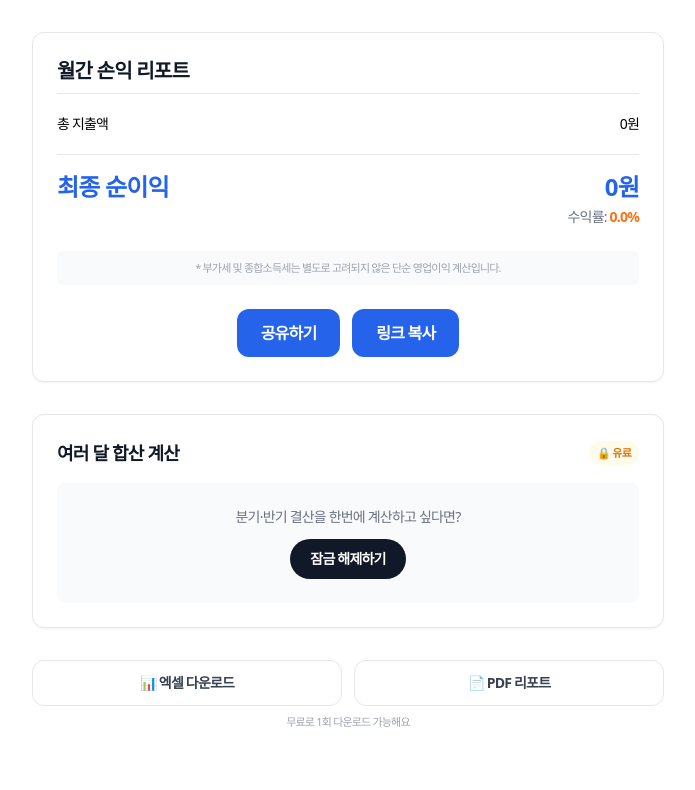
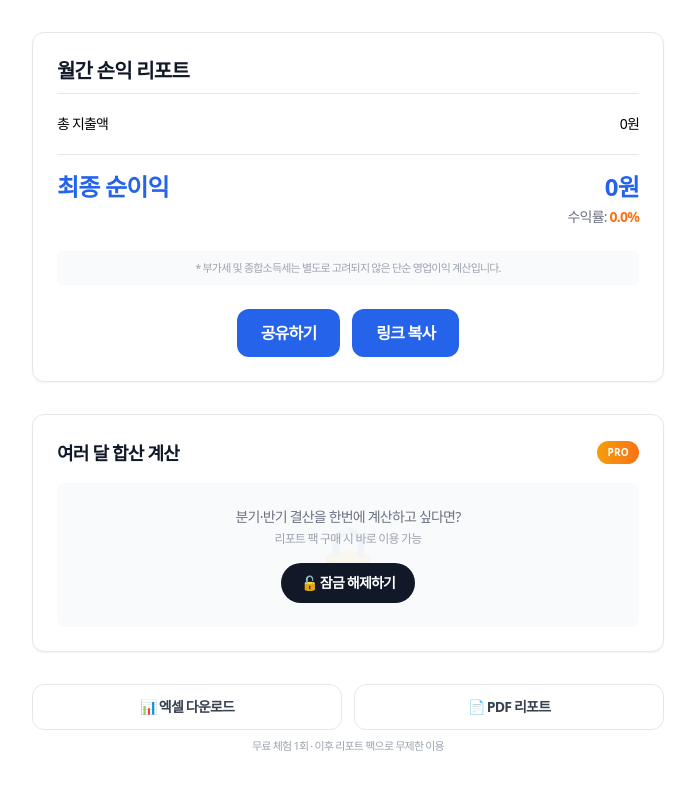
Before and after one commit to greentea2417/semogye-calculator, a Next.js app: page /business/profit in a window 1280 px wide. Shown: the part 675-1465 px from the top of the page, without its empty margins (424-1119 px from the left). Built offline with nearby package versions, Linux system fonts and the light colour scheme; a web font is replaced by a local one.

Commit message:
style: 유료 페이월 UI 고급스럽게 다듬기 (PRO 배지, 체크리스트, 가격 강조)
Updated styling and text for the paywall section, including button hover effects and improved accessibility features.

```diff
--- a/app/profit/page.tsx
+++ b/app/profit/page.tsx
@@ -169,7 +169,9 @@ function ProfitContent() {
         <div className="flex items-center justify-between mb-4">
           <h2 className="font-bold text-lg text-gray-900">여러 달 합산 계산</h2>
           {!unlocked && (
-            <span className="text-[11px] font-bold text-amber-600 bg-amber-50 px-2 py-1 rounded-full">🔒 유료</span>
+            <span className="text-[10px] font-extrabold text-white bg-gradient-to-r from-amber-500 to-orange-500 px-2.5 py-1 rounded-full tracking-wide">
+              PRO
+            </span>
           )}
         </div>
         {unlocked ? (
@@ -199,13 +201,17 @@ function ProfitContent() {
             )}
           </div>
         ) : (
-          <div className="bg-gray-50 rounded-lg p-6 text-center">
-            <p className="text-sm text-gray-500 mb-3">분기·반기 결산을 한번에 계산하고 싶다면?</p>
+          <div className="relative bg-gray-50 rounded-lg p-6 text-center overflow-hidden">
+            <div className="absolute inset-0 flex items-center justify-center opacity-[0.06] text-6xl select-none pointer-events-none">
+              🔒
+            </div>
+            <p className="relative text-sm text-gray-500 mb-1">분기·반기 결산을 한번에 계산하고 싶다면?</p>
+            <p className="relative text-xs text-gray-400 mb-4">리포트 팩 구매 시 바로 이용 가능</p>
             <button
               onClick={() => setShowPaywall(true)}
-              className="px-5 py-2.5 rounded-full bg-gray-900 text-white text-sm font-semibold"
+              className="relative px-5 py-2.5 rounded-full bg-gray-900 text-white text-sm font-semibold hover:bg-gray-800 transition-colors"
             >
-              잠금 해제하기
+              🔓 잠금 해제하기
             </button>
           </div>
         )}
@@ -229,32 +235,63 @@ function ProfitContent() {
         </div>
         {!unlocked && (
           <p className="text-[11px] text-gray-400 text-center">
-            {freeUsed ? "무료 다운로드를 이미 사용했어요" : "무료로 1회 다운로드 가능해요"}
+            {freeUsed ? (
+              <>무료 다운로드를 모두 사용했어요 · <button onClick={() => setShowPaywall(true)} className="text-blue-600 font-semibold underline">리포트 팩 보기</button></>
+            ) : (
+              "무료 체험 1회 · 이후 리포트 팩으로 무제한 이용"
+            )}
           </p>
         )}
       </section>
 
       {showPaywall && (
         <div
-          className="fixed inset-0 bg-black/40 flex items-center justify-center z-50 p-4 no-print"
+          className="fixed inset-0 bg-black/50 flex items-center justify-center z-50 p-4 no-print"
           onClick={() => setShowPaywall(false)}
         >
-          <div className="bg-white rounded-2xl p-6 max-w-sm w-full" onClick={(e) => e.stopPropagation()}>
-            <h3 className="font-bold text-lg text-gray-900 mb-2">무료 다운로드를 사용하셨어요</h3>
+          <div
+            className="bg-white rounded-2xl p-7 max-w-sm w-full shadow-2xl"
+            onClick={(e) => e.stopPropagation()}
+          >
+            <div className="w-12 h-12 rounded-full bg-amber-50 flex items-center justify-center text-2xl mb-4">
+              🔓
+            </div>
+            <h3 className="font-extrabold text-xl text-gray-900 mb-1">리포트 팩 잠금 해제</h3>
             <p className="text-sm text-gray-500 mb-5">
-              엑셀·PDF 무제한 다운로드 + 여러 달 합산 계산을 잠금 해제하세요.
+              무료 다운로드를 이미 사용하셨어요. 아래 기능을 한 번 결제로 평생 이용하세요.
             </p>
+
+            <div className="space-y-2.5 mb-6">
+              <div className="flex items-center gap-2 text-sm text-gray-700">
+                <span className="text-green-500 font-bold">✓</span>
+                엑셀·PDF 무제한 다운로드
+              </div>
+              <div className="flex items-center gap-2 text-sm text-gray-700">
+                <span className="text-green-500 font-bold">✓</span>
+                여러 달 합산 계산 (분기·반기 결산)
+              </div>
+              <div className="flex items-center gap-2 text-sm text-gray-700">
+                <span className="text-green-500 font-bold">✓</span>
+                평생 이용 (원타임 결제, 구독 아님)
+              </div>
+            </div>
+
+            <div className="flex items-end justify-between mb-4 px-1">
+              <span className="text-xs text-gray-400">일회성 결제</span>
+              <span className="text-2xl font-extrabold text-gray-900">3,900원</span>
+            </div>
+
             <a
               href={PAYMENT_LINK}
               target="_blank"
               rel="noreferrer"
-              className="block text-center px-5 py-3 rounded-full bg-gray-900 text-white text-sm font-semibold mb-2"
+              className="block text-center px-5 py-3.5 rounded-full bg-gray-900 text-white text-sm font-bold hover:bg-gray-800 transition-colors mb-2"
             >
-              3,900원으로 잠금 해제
+              지금 잠금 해제하기
             </a>
             <button
               onClick={() => setShowPaywall(false)}
-              className="block w-full text-center px-5 py-2 text-sm text-gray-400"
+              className="block w-full text-center px-5 py-2 text-sm text-gray-400 hover:text-gray-600 transition-colors"
             >
               나중에 할게요
             </button>
```
